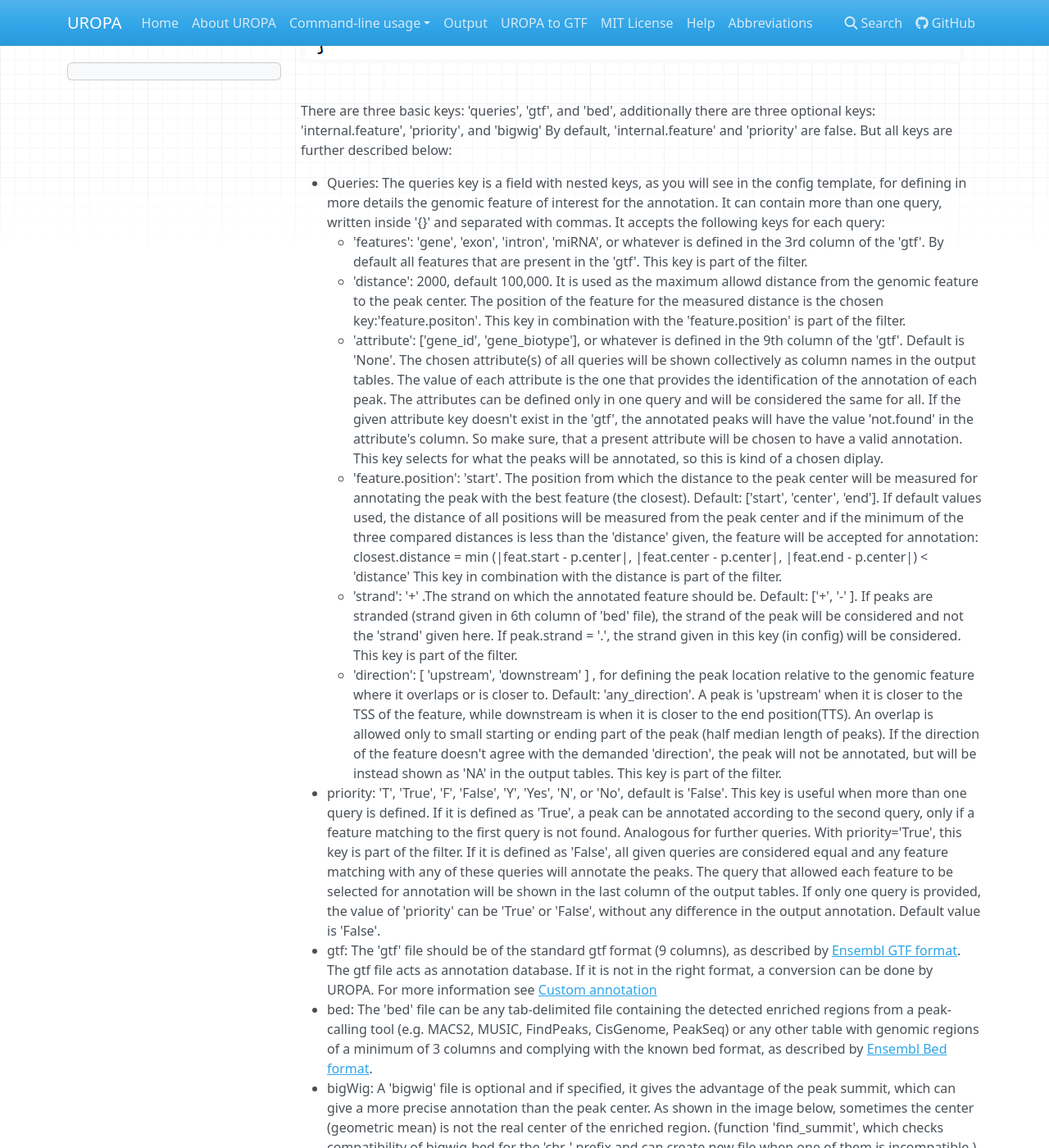
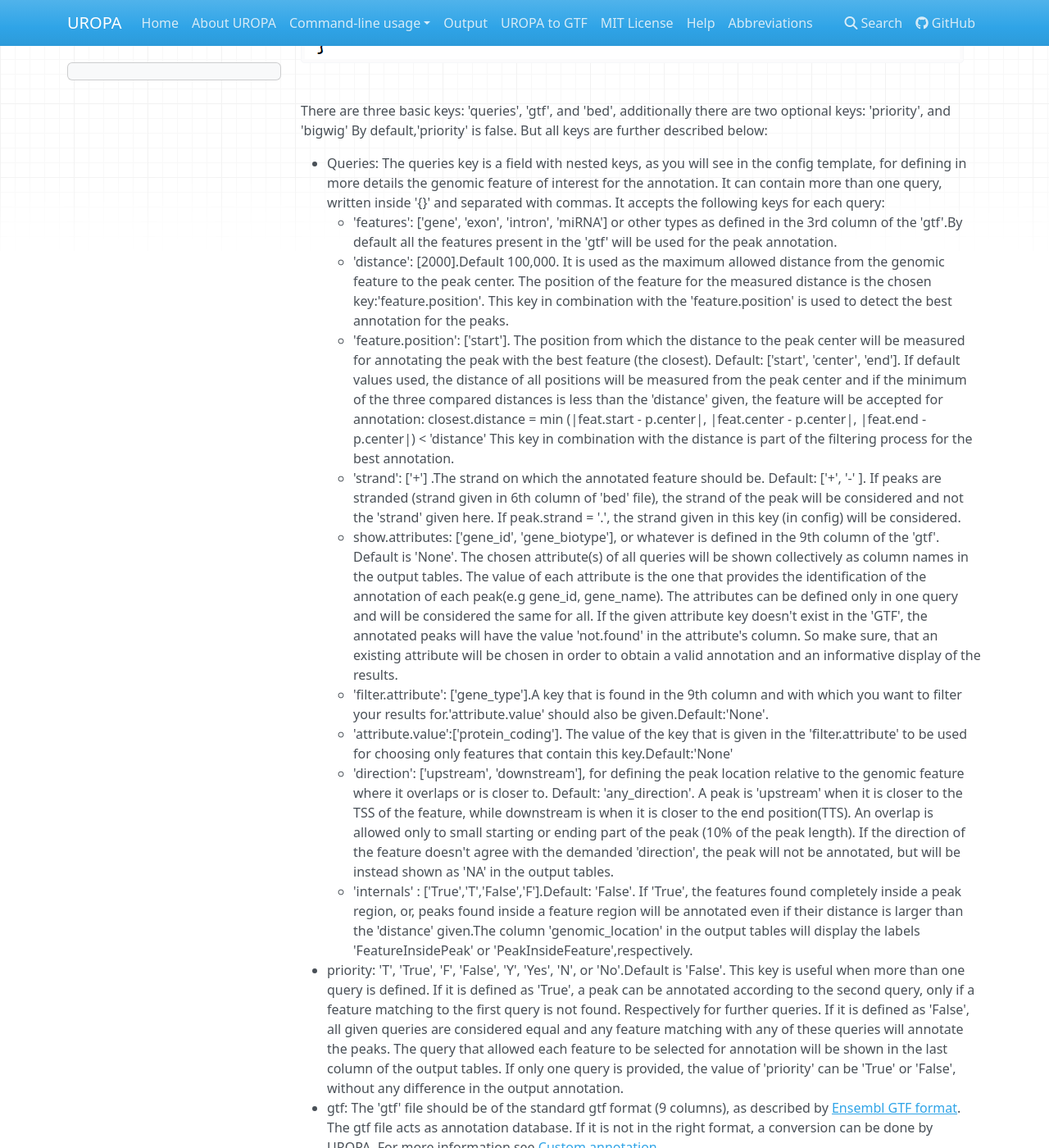
Before and after one commit to loosolab/UROPA, an MkDocs documentation site: the page built from docs/configuration.md, in a window 1280 px wide and 1400 px high, scrolled down 537 px. Shown: the whole window at 82% size. Built offline with MkDocs 1.6.1, drawn with Linux system fonts in a browser that asks for light colours; nearby versions of some CDN libraries; old or Windows-style settings are respelled for this version of MkDocs; some of the changed text lies outside the part shown.

Commit message:
edits accord.to changes with new keys in config file.

````diff
--- a/docs/configuration.md
+++ b/docs/configuration.md
@@ -2,21 +2,24 @@ The configuration file is a .json format file that allows keys and values to be
 For running UROPA, a template of the config file will be provided. The structure of the file is shown in the following image.
 ![config-file](img/config.png "Configuration file example: A config file will be downloaded when UROPA is installed. The fields are empty to be filled in. Please accord further instructions for a proper annotation.")
 
-There are three basic keys: 'queries', 'gtf', and 'bed', additionally there are three optional keys: 'internal.feature', 'priority', and 'bigwig'
-By default, 'internal.feature' and 'priority' are false. But all keys are further described below:
+There are three basic keys: 'queries', 'gtf', and 'bed', additionally there are two optional keys: 'priority', and 'bigwig'
+By default,'priority' is false. But all keys are further described below:
 
 * Queries: The queries key is a field with nested keys, as you will see in the config template, for defining in more details the genomic feature of interest for the annotation. It can contain more than one query, written inside '{}' and separated with commas. It accepts the following keys for each query:
-	* 'features': 'gene', 'exon', 'intron', 'miRNA', or whatever is defined in the 3rd column of the 'gtf'. By default all features that are present in the 'gtf'. This key is part of the filter.
-	* 'distance': 2000, default 100,000. It is used as the maximum allowd distance from the genomic feature to the peak center. The position of the feature for the measured distance is the chosen key:'feature.positon'. This key in combination with the 'feature.position' is part of the filter.
-	* 'attribute': ['gene_id', 'gene_biotype'], or whatever is defined in the 9th column of the 'gtf'. Default is 'None'. The chosen attribute(s) of all queries will be shown collectively as column names in the output tables. The value of each attribute is the one that provides the identification of the annotation of each peak. The attributes can be defined only in one query and will be considered the same for all. If the given attribute key doesn't exist in the 'gtf', the annotated peaks will have the value 'not.found' in the attribute's column. So make sure, that a present attribute will be chosen to have a valid annotation. This key selects for what the peaks will be annotated, so this is kind of a chosen diplay.
-	* 'feature.position': 'start'. The position from which the distance to the peak center will be measured for annotating the peak with the best feature (the closest). Default:  ['start', 'center', 'end']. If default values used, the distance of all positions will be measured from the peak center and if the minimum of the three compared distances is less than the 'distance' given, the feature will be accepted for annotation: closest.distance = min (\|feat.start - p.center\|, \|feat.center - p.center\|, \|feat.end - p.center\|)   < 'distance'
-	This key in combination with the distance is part of the filter.
-	* 'strand': '+' .The strand on which the annotated feature should be. Default: ['+', '-' ]. If peaks are stranded (strand given in 6th column of 'bed' file), the strand of the peak will be considered and not the 'strand' given here. If peak.strand = '.', the strand given in this key (in config) will be considered. This key is part of the filter.
-	* 'direction': [ 'upstream', 'downstream' ] , for defining the peak location relative to the genomic feature where it overlaps or is closer to. Default: 'any_direction'. A peak is 'upstream' when it is closer to the TSS of the feature, while downstream is when it is closer to the end position(TTS). An overlap is allowed only to small starting or ending part of the peak (half median length of peaks). If the direction of the feature doesn't agree with the demanded 'direction', the peak will not be annotated, but will be instead shown as 'NA' in the output tables. This key is part of the filter.
-* priority: 'T', 'True', 'F', 'False', 'Y', 'Yes', 'N', or 'No', default is 'False'. This key is useful when more than one query is defined. If it is defined as 'True', a peak can be annotated according to the second query, only if a feature matching to the first query is not found. Analogous for further queries. With priority='True', this key is part of the filter. If it is defined as 'False', all given queries are considered equal and any feature matching with any of these queries will annotate the peaks. The query that allowed each feature to be selected for annotation will be shown in the last column of the output tables. If only one query is provided, the value of 'priority' can be 'True' or 'False', without any difference in the output annotation. Default value is 'False'.
+	* 'features': ['gene', 'exon', 'intron', 'miRNA'] or other types as defined in the 3rd column of the 'gtf'.By default all the features present in the 'gtf' will be used for the peak annotation.
+	* 'distance': [2000].Default 100,000. It is used as the maximum allowed distance from the genomic feature to the peak center. The position of the feature for the measured distance is the chosen key:'feature.position'. This key in combination with the 'feature.position' is used to detect the best annotation for the peaks.
+	* 'feature.position': ['start']. The position from which the distance to the peak center will be measured for annotating the peak with the best feature (the closest). Default:  ['start', 'center', 'end']. If default values used, the distance of all positions will be measured from the peak center and if the minimum of the three compared distances is less than the 'distance' given, the feature will be accepted for annotation: closest.distance = min (\|feat.start - p.center\|, \|feat.center - p.center\|, \|feat.end - p.center\|)   < 'distance'
+	This key in combination with the distance is part of the filtering process for the best annotation.
+	* 'strand': ['+'] .The strand on which the annotated feature should be. Default: ['+', '-' ]. If peaks are stranded (strand given in 6th column of 'bed' file), the strand of the peak will be considered and not the 'strand' given here. If peak.strand = '.', the strand given in this key (in config) will be considered.
+	* show.attributes: ['gene_id', 'gene_biotype'], or whatever is defined in the 9th column of the 'gtf'. Default is 'None'. The chosen attribute(s) of all queries will be shown collectively as column names in the output tables. The value of each attribute is the one that provides the identification of the annotation of each peak(e.g gene_id, gene_name). The attributes can be defined only in one query and will be considered the same for all. If the given attribute key doesn't exist in the 'GTF', the annotated peaks will have the value 'not.found' in the attribute's column. So make sure, that an existing attribute will be chosen in order to obtain a valid annotation and an informative display of the results.
+	* 'filter.attribute': ['gene_type'].A key that is found in the 9th column and with which you want to filter your results for.'attribute.value' should also be given.Default:'None'.
+	* 'attribute.value':['protein_coding']. The value of the key that is given in the 'filter.attribute' to be used for choosing only features that contain this key.Default:'None'
+	* 'direction': ['upstream', 'downstream'], for defining the peak location relative to the genomic feature where it overlaps or is closer to. Default: 'any_direction'. A peak is 'upstream' when it is closer to the TSS of the feature, while downstream is when it is closer to the end position(TTS). An overlap is allowed only to small starting or ending part of the peak (10% of the peak length). If the direction of the feature doesn't agree with the demanded 'direction', the peak will not be annotated, but will be instead shown as 'NA' in the output tables.
+	* 'internals' : ['True','T','False','F'].Default: 'False'. If 'True', the features found completely inside a peak region, or, peaks found inside a feature region will be annotated even if their distance is larger than the 'distance' given.The column 'genomic_location' in the output tables will display the labels 'FeatureInsidePeak' or 'PeakInsideFeature',respectively.
+* priority: 'T', 'True', 'F', 'False', 'Y', 'Yes', 'N', or 'No'.Default is 'False'. This key is useful when more than one query is defined. If it is defined as 'True', a peak can be annotated according to the second query, only if a feature matching to the first query is not found. Respectively for further queries. If it is defined as 'False', all given queries are considered equal and any feature matching with any of these queries will annotate the peaks. The query that allowed each feature to be selected for annotation will be shown in the last column of the output tables. If only one query is provided, the value of 'priority' can be 'True' or 'False', without any difference in the output annotation.
 * gtf: The 'gtf' file should be of the standard gtf format (9 columns), as described by [Ensembl GTF format](http://www.ensembl.org/info/website/upload/gff.html>). The gtf file acts as annotation database. If it is not in the right format, a conversion can be done by UROPA. For more information see [Custom annotation](custom.md)
-* bed: The 'bed' file can be any tab-delimited file containing the detected enriched regions from a peak-calling tool (e.g. MACS2, MUSIC, FindPeaks, CisGenome, PeakSeq) or any other table with genomic regions of a minimum of 3 columns and complying with the known bed format, as described by [Ensembl Bed format](http://www.ensembl.org/info/website/upload/bed.html).
-* bigWig: A 'bigwig' file is optional and if specified, it gives the advantage of the peak summit, which can give a more precise annotation than the peak center. As shown in the image below, sometimes the center (geometric mean) is not the real center of the enriched region. (function 'find_summit', which checks compatibility of bigwig-bed for the 'chr-' prefix and can create new file when one of them is incompatible.)
+* bed: The 'bed' file can be any tab-delimited file containing the detected enriched regions from a peak-calling tool (e.g. MACS2, MUSIC, FindPeaks, CisGenome, PeakSeq) or any other table with genomic regions of interest,with a minimum of 3 columns and complying with the known bed format, as described by [Ensembl Bed format](http://www.ensembl.org/info/website/upload/bed.html).
+* bigwig: A 'bigwig' file is optional and if specified, it gives the advantage of the peak summit, which can give a more precise annotation than the peak center. As shown in the image below, sometimes the center (geometric mean) is not the real center of the enriched region. (function 'find_summit', which checks compatibility of bigwig-bed for the 'chr-' prefix and can create new file when one of them is incompatible.)
 ![summit](img/summit.png "Different distance calculation when bigwig file is given: The summit is the real local maxima of the enriched region, and the distance will be calculated from this location. This leads to a more precise annotation.")
 **Important Note**: In order for the default values to be active, the key itself shouldn't be present and empty in the config file.
 In case there exist a key without value, an error message will advise you to fill in or omit the key.
--- a/docs/parameters.md
+++ b/docs/parameters.md
@@ -3,7 +3,7 @@ List of current parameters for command-line usage and their explanation:
 ```
 	Usage: uropa.sh [options]
 	Available options:
-	- i | INPUT: configuration file, add the file name of the file
+	- i | INPUT: configuration file, add the file name
 	- o | OUTPUT: output directory, add the path
 	- h | HELP: this help message
 	- u | UROPA-CONFIG: instructions for configuration file
````
